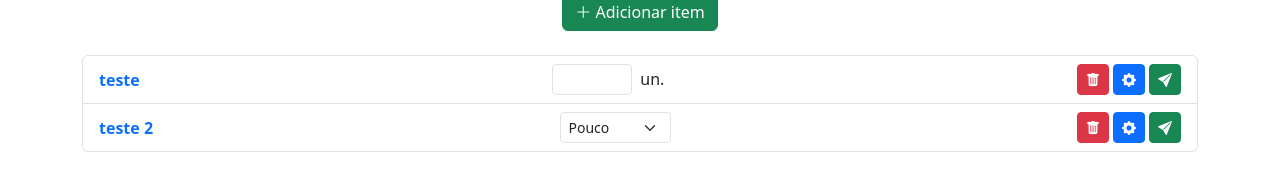
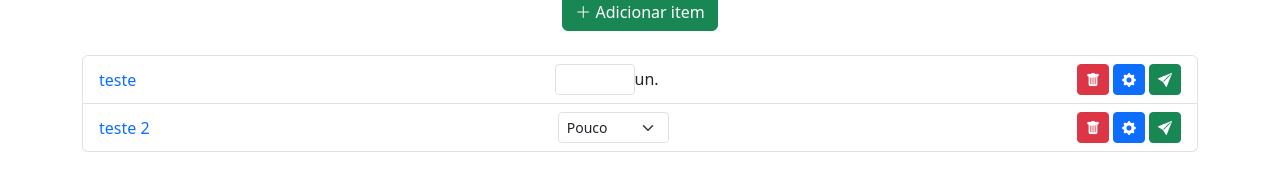
Before and after one commit to benhurk/Meu-Estoque, a React (Vite) app: page / in a window 1280 px wide. Shown: the part 135-325 px from the top of the page. Built offline with nearby package versions, Linux system fonts and the light colour scheme.

Commit message:
Changed styles from css to bootstrap classes

```diff
--- a/src/components/ListItem/index.tsx
+++ b/src/components/ListItem/index.tsx
@@ -1,6 +1,5 @@
 import { useDispatch } from 'react-redux';
 
-import './styles.css';
 import { ListItemType } from '../../models';
 
 import { removeItem } from '../../store/reducers/list';
@@ -12,8 +11,8 @@ export default function ListItem({id, name, qtdType}: ListItemType) {
         if (type === 'unity') {
             return (
                 <>
-                <input className='item-quantity__input form-control form-control-sm' type='number' />
-                <span className='item-quantity__text text-dark'>un.</span>
+                    <input className='form-control form-control-sm d-inline-block' style={{width: '5rem'}} type='number' min={0} />
+                    <span className='text-dark'>un.</span>
                 </>
             )
         }
@@ -31,8 +30,8 @@ export default function ListItem({id, name, qtdType}: ListItemType) {
 
     return (
         <>
-            <span className='item-name text-primary'>{name}</span>
-            <div className='item-quantity'>
+            <span className='text-primary'>{name}</span>
+            <div>
                 {getInput(qtdType)}
             </div>
             <div>
--- a/src/components/ListItem/styles.css
+++ /dev/null
@@ -1,9 +0,0 @@
-.item-name {
-    font-weight: 600;
-}
-
-.item-quantity__input[type="number"] {
-    display: inline-block;
-    width: 5rem;
-    margin-right: .5rem;
-}
```
